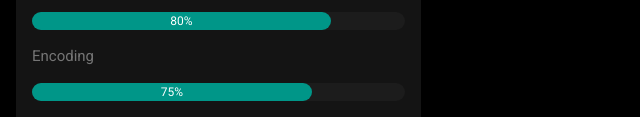
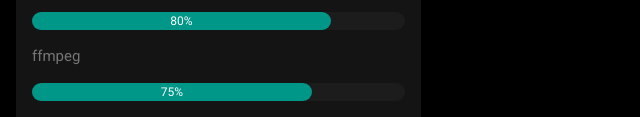
Before and after one commit to lobomfz/cv, a plain HTML site: page index.html in a window 1280 px wide. Shown: the part 683-800 px from the top of the page, 0-640 px from the left. Drawn offline with Linux system fonts and the light colour scheme.

Commit message:
Update index.html

```diff
--- a/index.html
+++ b/index.html
@@ -44,7 +44,7 @@ html,body,h1,h2,h3,h4,h5,h6 {font-family: "Roboto", sans-serif}
           <div class="w3-light-grey w3-round-xlarge w3-small">
             <div class="w3-container w3-center w3-round-xlarge w3-teal" style="width:80%">80%</div>
           </div>
-          <p>Encoding</p>
+          <p>ffmpeg</p>
           <div class="w3-light-grey w3-round-xlarge w3-small">
             <div class="w3-container w3-center w3-round-xlarge w3-teal" style="width:75%">75%</div>
           </div>
```
